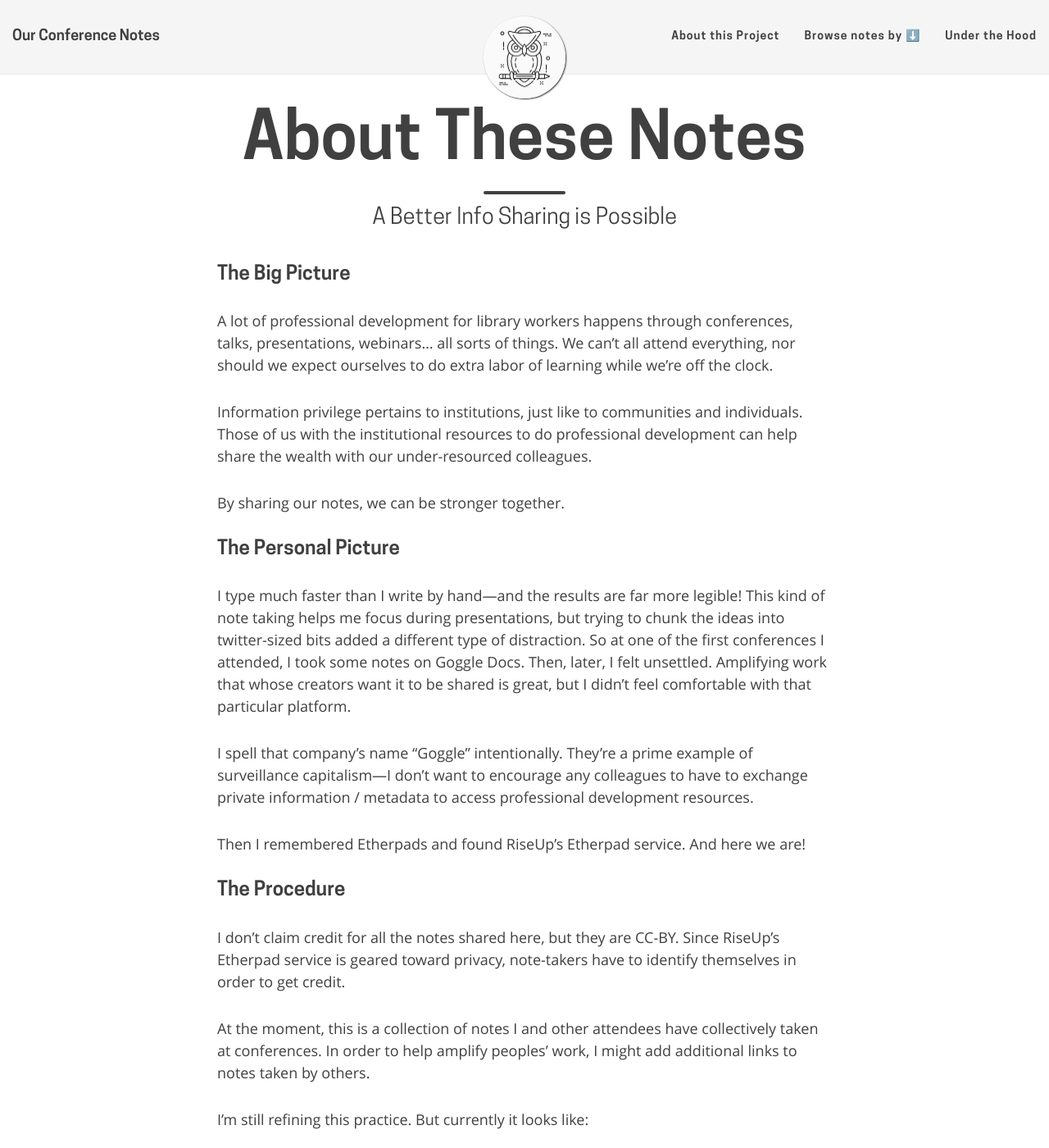
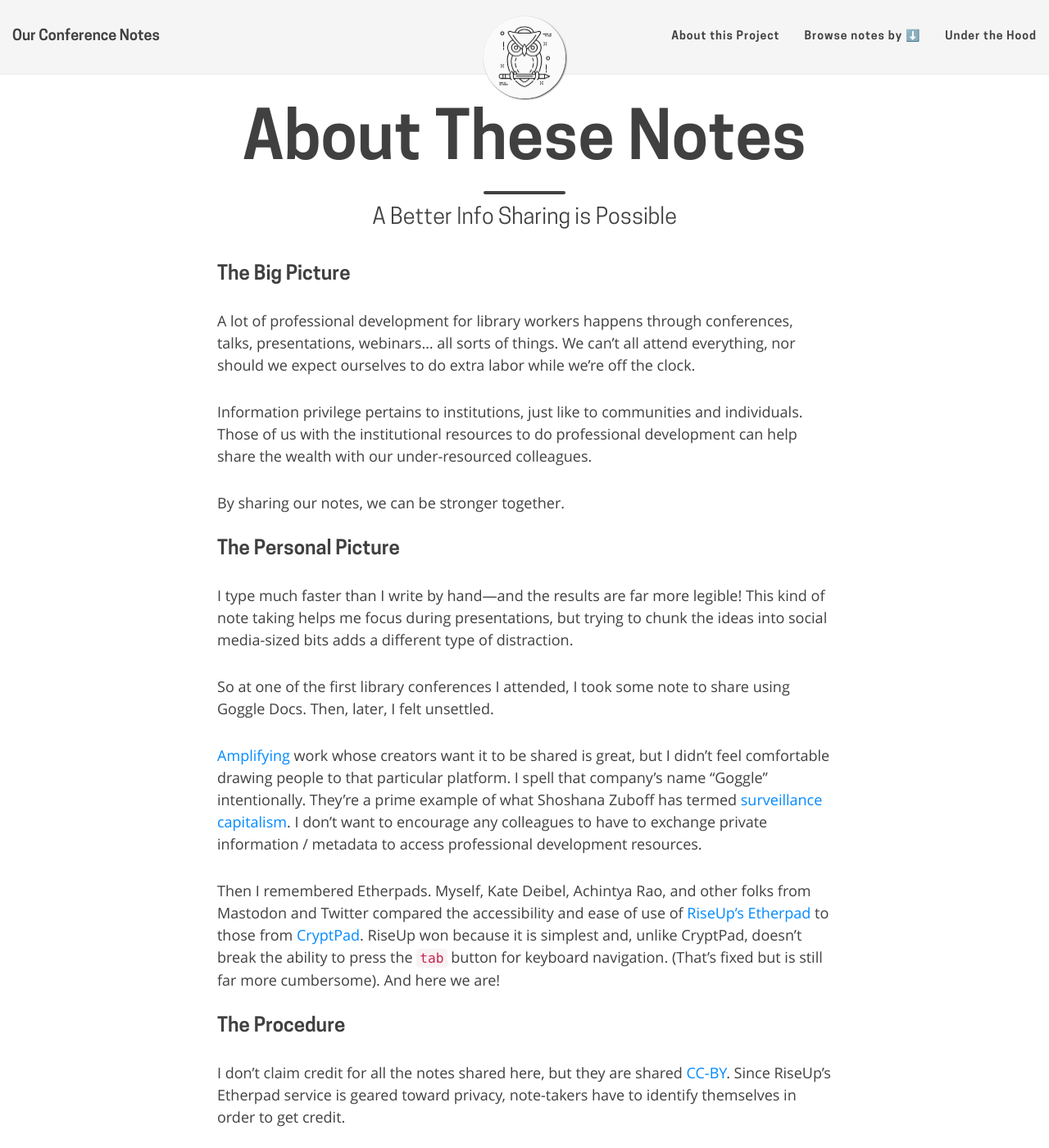
Before and after one commit to ryan-p-randall/our-conference-notes, a Jekyll site: the page built from aboutme.md, in a window 1280 px wide and 1400 px high. Shown: the whole window at 82% size. Built offline with Jekyll 4.4.1, drawn with Linux system fonts in a browser that asks for light colours; nearby versions of some CDN libraries; emoji names are drawn with the system emoji font; some of the changed text lies outside the part shown.

Commit message:
Rephrase `aboutme.md`; add CC-BY and `lifespan` to footer

```diff
--- a/_config.yml
+++ b/_config.yml
@@ -18,6 +18,10 @@
 
 # Short description of your site
 description: We're stronger notetakers together!
+
+# Lifespan -- this lets you have a range of dates rather than a single year in the footer
+
+lifespan: 2018-2019
 
 plugins:
   - jekyll-paginate
--- a/_includes/footer.html
+++ b/_includes/footer.html
@@ -26,7 +26,10 @@
       <p class="copyright text-muted">
       {{ site.author.name }}
       &nbsp;&bull;&nbsp;
-      {{ site.time | date: '%Y' }}
+      {{ site.lifespan }}
+      <br>
+      <a rel="license" href="http://creativecommons.org/licenses/by/4.0/"><img alt="Creative Commons License" style="border-width:0" src="https://i.creativecommons.org/l/by/4.0/88x31.png" /></a><br />This work is licensed under a <a rel="license" href="http://creativecommons.org/licenses/by/4.0/">Creative Commons Attribution 4.0 International License</a>
+
 
       {% if site.url-pretty %}
       &nbsp;&bull;&nbsp;
@@ -42,7 +45,7 @@
       </p>
           <!-- Please don't remove this, keep my open source work credited :) -->
     <p class="theme-by text-muted">
-      Theme by
+      Theme lightly adapted from
       <a href="https://deanattali.com/beautiful-jekyll/">beautiful-jekyll</a>
     </p>
       </div>
--- a/aboutme.md
+++ b/aboutme.md
@@ -6,7 +6,7 @@
 
 ### The Big Picture
 
-A lot of professional development for library workers happens through conferences, talks, presentations, webinars… all sorts of things. We can't all attend everything, nor should we expect ourselves to do extra labor of learning while we're off the clock.
+A lot of professional development for library workers happens through conferences, talks, presentations, webinars… all sorts of things. We can't all attend everything, nor should we expect ourselves to do extra labor while we're off the clock.
 
 Information privilege pertains to institutions, just like to communities and individuals. Those of us with the institutional resources to do professional development can help share the wealth with our under-resourced colleagues.
 
@@ -14,15 +14,17 @@
 
 ### The Personal Picture
 
-I type much faster than I write by hand—and the results are far more legible! This kind of note taking helps me focus during presentations, but trying to chunk the ideas into twitter-sized bits added a different type of distraction. So at one of the first conferences I attended, I took some notes on Goggle Docs. Then, later, I felt unsettled. Amplifying work that whose creators want it to be shared is great, but I didn't feel comfortable with that particular platform.
+I type much faster than I write by hand—and the results are far more legible! This kind of note taking helps me focus during presentations, but trying to chunk the ideas into social media-sized bits adds a different type of distraction.
 
-I spell that company's name "Goggle" intentionally. They're a prime example of surveillance capitalism—I don't want to encourage any colleagues to have to exchange private information / metadata to access professional development resources.
+So at one of the first library conferences I attended, I took some note to share using Goggle Docs. Then, later, I felt unsettled.
 
-Then I remembered Etherpads and found RiseUp's Etherpad service. And here we are!
+[Amplifying](https://en.wikipedia.org/wiki/Human_microphone) work whose creators want it to be shared is great, but I didn't feel comfortable drawing people to that particular platform. I spell that company's name "Goggle" intentionally. They're a prime example of what Shoshana Zuboff has termed [surveillance capitalism](https://papers.ssrn.com/sol3/papers.cfm?abstract_id=2594754). I don't want to encourage any colleagues to have to exchange private information / metadata to access professional development resources.
+
+Then I remembered Etherpads. Myself, Kate Deibel, Achintya Rao, and other folks from Mastodon and Twitter compared the accessibility and ease of use of [RiseUp's Etherpad](http://pad.riseup.net) to those from [CryptPad](https://cryptpad.fr/what-is-cryptpad.html). RiseUp won because it is simplest and, unlike CryptPad, doesn't break the ability to press the `tab` button for keyboard navigation. (That's fixed but is still far more cumbersome). And here we are!
 
 ### The Procedure
 
-I don't claim credit for all the notes shared here, but they are CC-BY. Since RiseUp's Etherpad service is geared toward privacy, note-takers have to identify themselves in order to get credit.
+I don't claim credit for all the notes shared here, but they are shared [CC-BY](https://creativecommons.org/licenses/by/4.0/). Since RiseUp's Etherpad service is geared toward privacy, note-takers have to identify themselves in order to get credit.
 
 At the moment, this is a collection of notes I and other attendees have collectively taken at conferences. In order to help amplify peoples' work, I might add additional links to notes taken by others.
 
@@ -47,6 +49,6 @@
 
 I'm hoping this kind of note taking will take off—and I'm very keen **not** to have the content of a session accidentally attributed to the notetakers instead of the presenters.
 
-So I'm currently thinking it might be best to attribute the "authorship" of these to a collective, somewhere on a spectrum of known authorship from [J.K. Gibson-Graham](https://en.wikipedia.org/wiki/J._K._Gibson-Graham) to the [Otolith Group](https://en.wikipedia.org/wiki/Kodwo_Eshun#The_Otolith_Group) to [Drexciya](http://www.mtv.com/news/2696394/drexciya-reissues/) to [CrimethInc](https://en.wikipedia.org/wiki/CrimethInc.).
+So I'm currently thinking it might be best to attribute the "authorship" of these notes to a collective. That can place the "authorship" somewhere on a range that includes collectives like [J.K. Gibson-Graham](https://en.wikipedia.org/wiki/J._K._Gibson-Graham), the [Otolith Group](https://en.wikipedia.org/wiki/Kodwo_Eshun#The_Otolith_Group), [Drexciya](http://www.mtv.com/news/2696394/drexciya-reissues/), [Guerrilla Girls](https://en.wikipedia.org/wiki/Guerrilla_Girls), or [CrimethInc](https://en.wikipedia.org/wiki/CrimethInc.).
 
 Let me know what you think would be best by reaching out to me [on Twitter](http://twitter.com/foureyedsoul), [on Mastodon](https://scholar.social/@foureyedsoul), or by creating a GitHub issue if you have a GitHub account.
```
